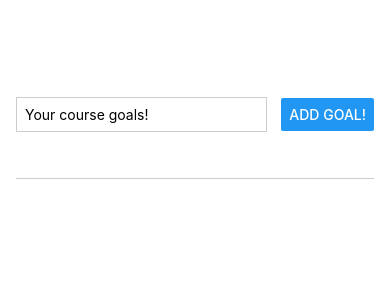
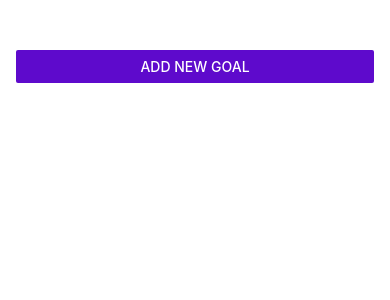
Before and after one commit to Sandile-Repos/react-native-udemy-course, a React Native app: screen / in a window 390 px wide. Shown: the top 300 px of the page. Built offline with nearby package versions, Linux system fonts and the light colour scheme.

Commit message:
add modal

```diff
--- a/App.js
+++ b/App.js
@@ -1,17 +1,27 @@
 import { StatusBar } from "expo-status-bar";
 import { useState } from "react";
-import { StyleSheet, View, FlatList } from "react-native";
+import { StyleSheet, View, FlatList, Button } from "react-native";
 import GoalInput from "./src/components/GoalInput";
 import GoalItem from "./src/components/GoalItem";
 
 export default function App() {
+  const [modalIsVisible, setModalIsVisble] = useState(false);
   const [courseGoals, setCourseGoals] = useState([]);
+
+  function startAddGoalHandler() {
+    setModalIsVisble(true);
+  }
+  function endAddGoalHandler() {
+    setModalIsVisble(false);
+  }
 
   function addGoalHandler(enteredGoalText) {
     setCourseGoals((currentCourseGoals) => [
       ...currentCourseGoals,
       { text: enteredGoalText, id: Math.random().toString() },
     ]);
+    // setModalIsVisble(false);
+    endAddGoalHandler();
   }
 
   function deleteGoalHandler(id) {
@@ -22,8 +32,16 @@ export default function App() {
 
   return (
     <View style={styles.appContainer}>
-      <GoalInput onAddGoal={addGoalHandler} />
-
+      <Button
+        title="Add New Goal"
+        color="#5e0acc"
+        onPress={startAddGoalHandler}
+      />
+      <GoalInput
+        onAddGoal={addGoalHandler}
+        visible={modalIsVisible}
+        onCancel={endAddGoalHandler}
+      />
       <View style={styles.goalsContainer}>
         <FlatList
           data={courseGoals}
--- a/src/components/GoalInput.js
+++ b/src/components/GoalInput.js
@@ -1,5 +1,5 @@
 import React, { useState } from "react";
-import { View, TextInput, StyleSheet, Button } from "react-native";
+import { View, TextInput, StyleSheet, Button, Modal } from "react-native";
 
 const GoalInput = (props) => {
   const [enteredGoalText, setEnteredGoalText] = useState("");
@@ -14,6 +14,7 @@ const GoalInput = (props) => {
   }
 
   return (
+    <Modal visible={props.visible} animationType="slide">
       <View style={styles.inputContainer}>
         <TextInput
           placeholder="Your course goals!"
@@ -21,8 +22,16 @@ const GoalInput = (props) => {
           onChangeText={goalInputHandler}
           value={enteredGoalText}
         />
-      <Button onPress={addGoalHandler} title="Add Goal!" />
+        <View style={styles.buttonContainer}>
+          <View style={styles.button}>
+            <Button onPress={addGoalHandler} title="Add Goal" />
           </View>
+          <View style={styles.button}>
+            <Button onPress={props.onCancel} title="Cancel" />
+          </View>
+        </View>
+      </View>
+    </Modal>
   );
 };
 
@@ -31,18 +40,28 @@ export default GoalInput;
 const styles = StyleSheet.create({
   inputContainer: {
     flex: 1,
-    flexDirection: "row",
-    justifyContent: "space-between",
+    // flexDirection: "row",
+    // justifyContent: "space-between",
+    justifyContent: "center",
     alignItems: "center",
     marginBottom: 24,
+    padding: 16,
     borderBottomWidth: 1,
     borderBottomColor: "#cccccc",
   },
   textInput: {
     borderWidth: 1,
     borderColor: "#cccccc",
-    width: "70%",
-    marginRight: 8,
+    width: "100%",
+    // marginRight: 8,
     padding: 8,
   },
+  buttonContainer: {
+    flexDirection: "row",
+    marginTop: 16,
+  },
+  button: {
+    width: 100,
+    marginHorizontal: 8,
+  },
 });
```
Lines whose indentation alone changed are shown as unchanged.
